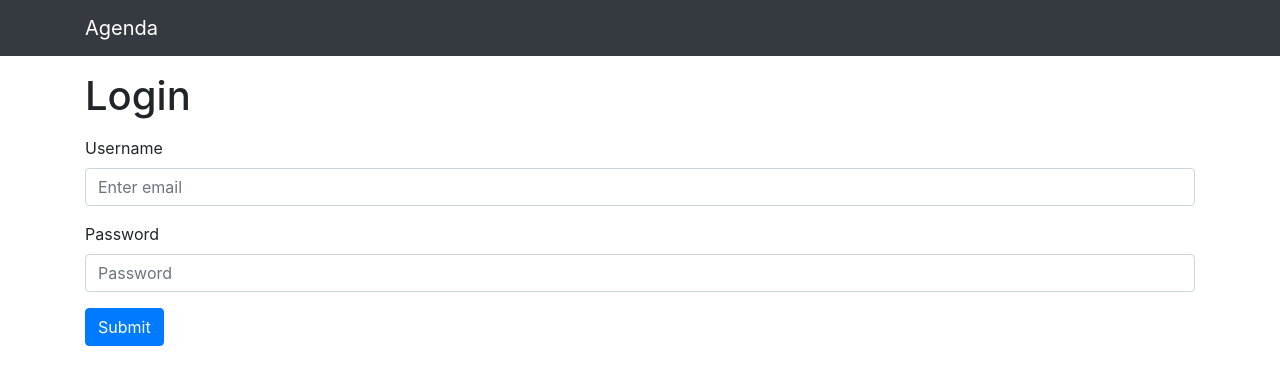
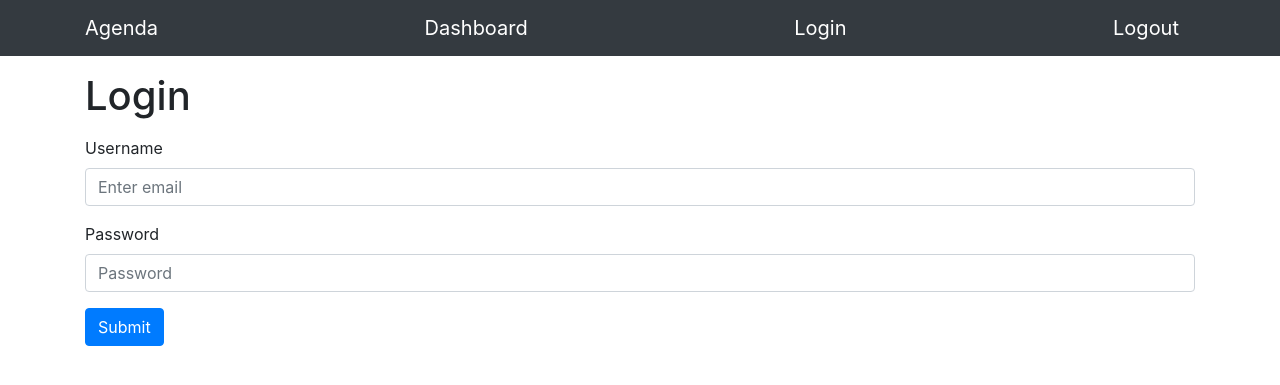
Before and after one commit to jonatasemanuel/agenda, a Django app: page /accounts/ in a window 1280 px wide. Shown: the top 385 px of the page. Run offline with Django 3.2, Linux system fonts and the light colour scheme; some libraries are stand-ins or nearby versions.

Commit message:
user app added

```diff
--- a/templates/partial/_nav.html
+++ b/templates/partial/_nav.html
@@ -2,9 +2,13 @@
 <nav class="navbar navbar-expand-lg navbar-dark bg-dark static-top">
   <div class="container">
       <a class="navbar-brand" href="{% url 'index'%}">Agenda</a>
+      <a class="navbar-brand" href="{% url 'dashboard' %}">Dashboard</a>
+      <a class="navbar-brand" href="{% url 'login' %}">Login</a>
+      <a class="navbar-brand" href="{% url 'logout' %}">Logout</a>
     <button class="navbar-toggler" type="button" data-toggle="collapse" data-target="#navbarResponsive"
       aria-controls="navbarResponsive" aria-expanded="false" aria-label="Toggle navigation">
       <span class="navbar-toggler-icon"></span>
+
     </button>
   </div>
 </nav>
```
Also changed, not shown: db.sqlite3.
